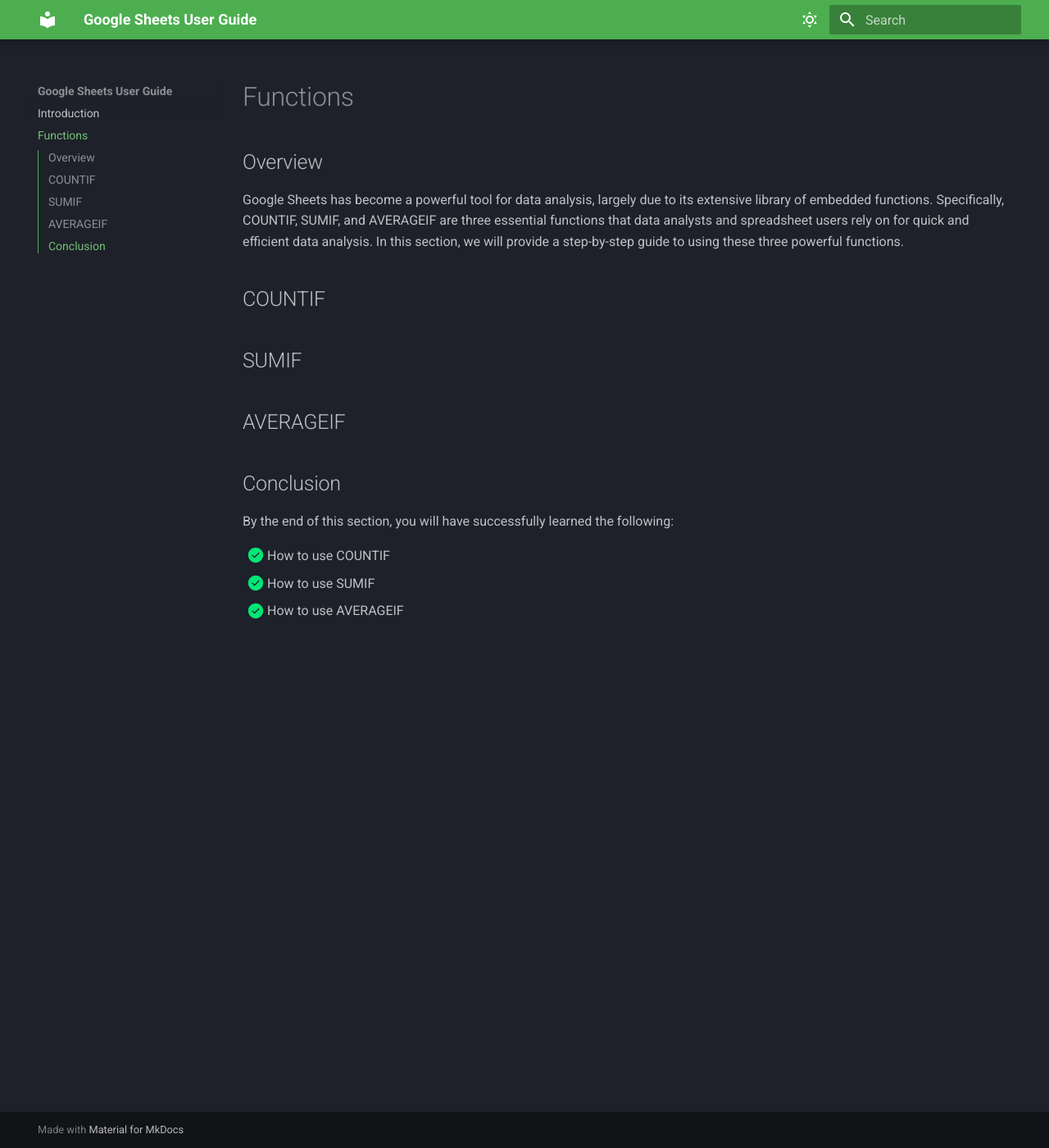
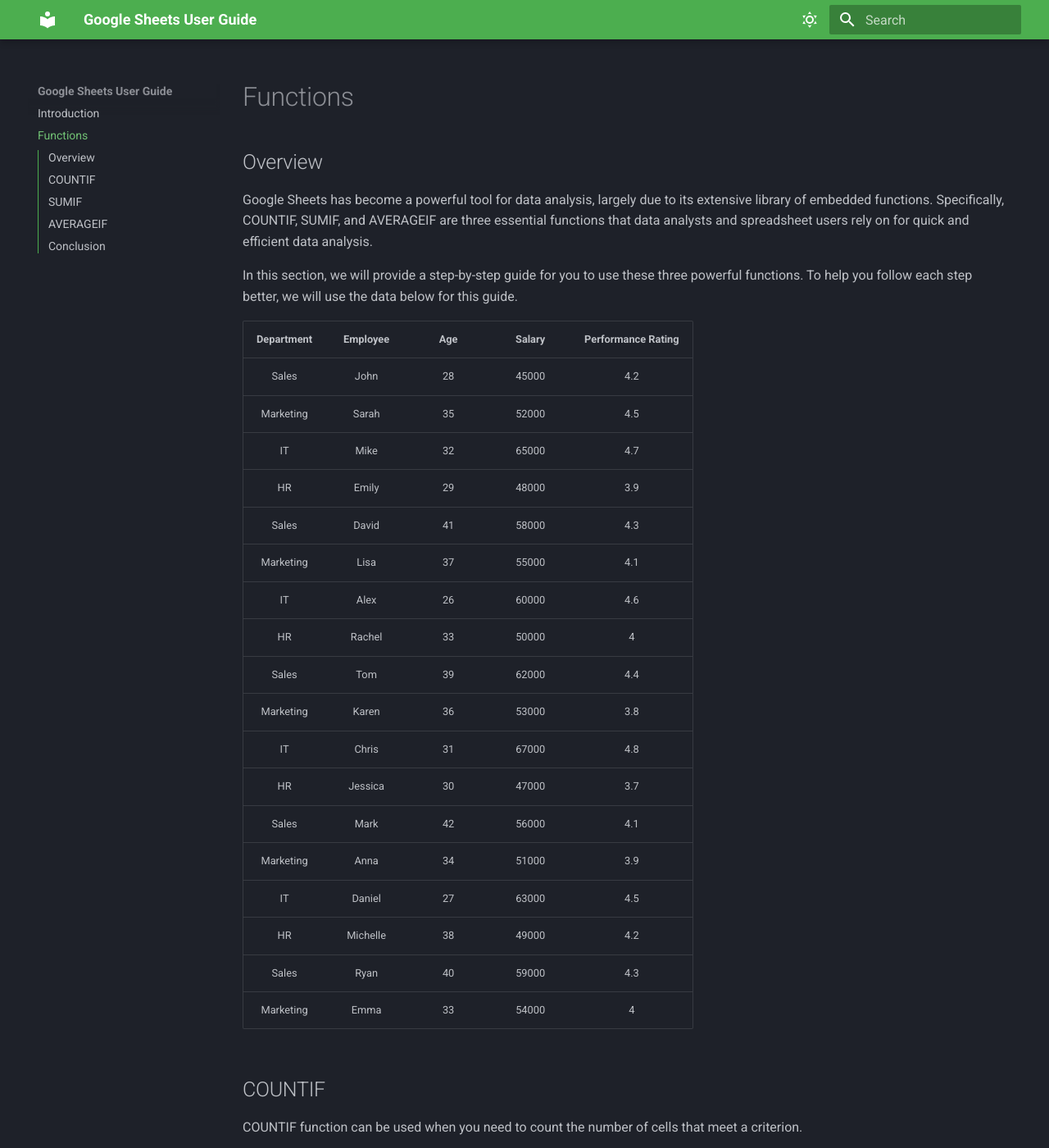
Before and after one commit to Hazel-Jeong-dev/COMM2216_UserGuide_Aibyn_Hazel, an MkDocs documentation site: the page built from docs/Functions.md, in a window 1280 px wide and 1400 px high. Shown: the whole window at 82% size. Built offline with MkDocs 1.6.1 and Material for MkDocs 9.7.7, drawn with Linux system fonts in a browser that asks for light colours; some of the changed text lies outside the part shown.

Commit message:
Add contents for COUNTIF

```diff
--- a/docs/Functions.md
+++ b/docs/Functions.md
@@ -1,10 +1,58 @@
 # Functions
 ## Overview
-Google Sheets has become a powerful tool for data analysis, largely due to its extensive library of embedded functions. Specifically, COUNTIF, SUMIF, and AVERAGEIF are three essential functions that data analysts and spreadsheet users rely on for quick and efficient data analysis. In this section, we will provide a step-by-step guide to using these three powerful functions.
+Google Sheets has become a powerful tool for data analysis, largely due to its extensive library of embedded functions. Specifically, COUNTIF, SUMIF, and AVERAGEIF are three essential functions that data analysts and spreadsheet users rely on for quick and efficient data analysis.
+
+In this section, we will provide a step-by-step guide for you to use these three powerful functions. To help you follow each step better, we will use the data below for this guide.
+
+| Department | Employee | Age | Salary | Performance Rating |
+|:----------:|:--------:|:---:|:------:|:------------------:|
+|    Sales   |   John   |  28 |  45000 |         4.2        |
+|  Marketing |   Sarah  |  35 |  52000 |         4.5        |
+|     IT     |   Mike   |  32 |  65000 |         4.7        |
+|     HR     |   Emily  |  29 |  48000 |         3.9        |
+|    Sales   |   David  |  41 |  58000 |         4.3        |
+|  Marketing |   Lisa   |  37 |  55000 |         4.1        |
+|     IT     |   Alex   |  26 |  60000 |         4.6        |
+|     HR     |  Rachel  |  33 |  50000 |          4         |
+|    Sales   |    Tom   |  39 |  62000 |         4.4        |
+|  Marketing |   Karen  |  36 |  53000 |         3.8        |
+|     IT     |   Chris  |  31 |  67000 |         4.8        |
+|     HR     |  Jessica |  30 |  47000 |         3.7        |
+|    Sales   |   Mark   |  42 |  56000 |         4.1        |
+|  Marketing |   Anna   |  34 |  51000 |         3.9        |
+|     IT     |  Daniel  |  27 |  63000 |         4.5        |
+|     HR     | Michelle |  38 |  49000 |         4.2        |
+|    Sales   |   Ryan   |  40 |  59000 |         4.3        |
+|  Marketing |   Emma   |  33 |  54000 |          4         |
 
 ## COUNTIF
+COUNTIF function can be used when you need to count the number of cells that meet a criterion.
+ > Scenario: You need to count the number of employees in each department.
+
+1. Click a cell that you wish to display the result (e.g. H3).
+2. Type `=COUNTIF()` in the cell.
+3. Type the range of cells, that you wish to get the result from, inside of the parentheses (e.g. `=COUNTIF(A2:A19)`).
+
+    !!! info "Info"
+        Instead of typing the range of cells, you may put the cursor inside of the parentheses and select the range of cells using your mouse.
+
+4. Type a comma, followed by the value you wish to count from the range you entered (e.g. `=COUNTIF(A2:A19,"Sales")`).
+
+    !!! info "Info"
+        Instead of typing the value manually, you may click a cell that has the value (e.g. `=COUNTIF(A2:A19,G3)`).
+
+5. Press **Enter**.
+
 ## SUMIF
+SUMIF function can be used when you need to add all values in cells that meet a criterion.
+
+1.
+
 ## AVERAGEIF
+AVERAGEIF function can be used when you need to calculate the average of values in cells that meet a criterion.
+
+1.
+
 ## Conclusion
 By the end of this section, you will have successfully learned the following:
 
```
